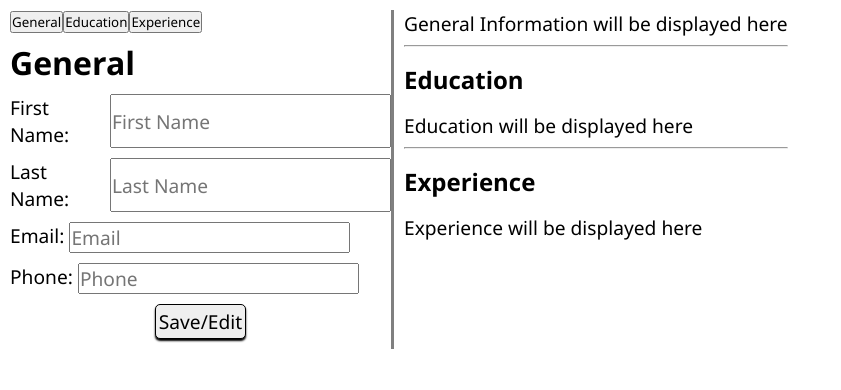
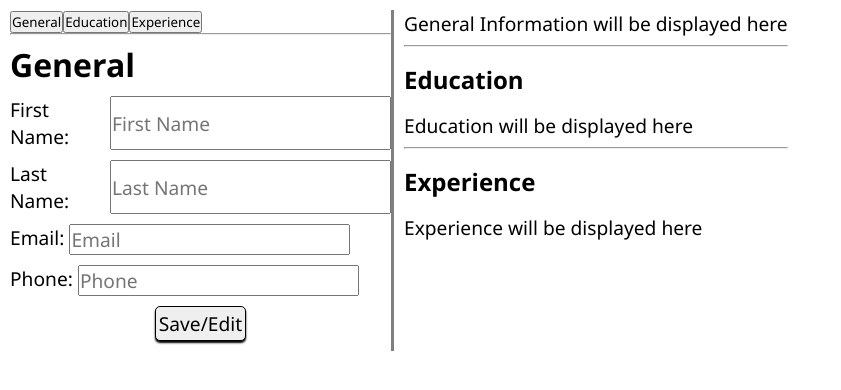
Before and after one commit to BearsLair/React-CV, a React (Vite) app in the folder CV-App/: page / in a window 1280 px wide. Shown: the top 390 px of the page, without its empty margins (0-841 px from the left). Built offline with nearby package versions, Linux system fonts and the light colour scheme.

Commit message:
added horizontal line

```diff
--- a/CV-App/src/App.jsx
+++ b/CV-App/src/App.jsx
@@ -95,27 +95,9 @@ function App() {
           <button className="nav-btn" onClick={() => setCurrentPage("exp")}>
             Experience
           </button>
+          <hr />
         </div>
         {renderCurrentPage()}
-        {/* <General submitGeneral={setGeneralInfo} />
-        <hr />
-        <Education
-          eduCopy={eduInfo}
-          submitEducation={setEduInfo}
-          showModal={setShowDeleteModal}
-          setDeletionItem={setDeletionItem}
-          setShowDeleteModal={setShowDeleteModal}
-          setDelType={setDelType}
-        />
-        <hr />
-        <Experience
-          expCopy={expInfo}
-          submitExperience={setExpInfo}
-          showModal={setShowDeleteModal}
-          setDeletionItem={setDeletionItem}
-          setShowDeleteModal={setShowDeleteModal}
-          setDelType={setDelType}
-        /> */}
       </div>
       <div className="display-CV-div">
         <CV_Display
```
